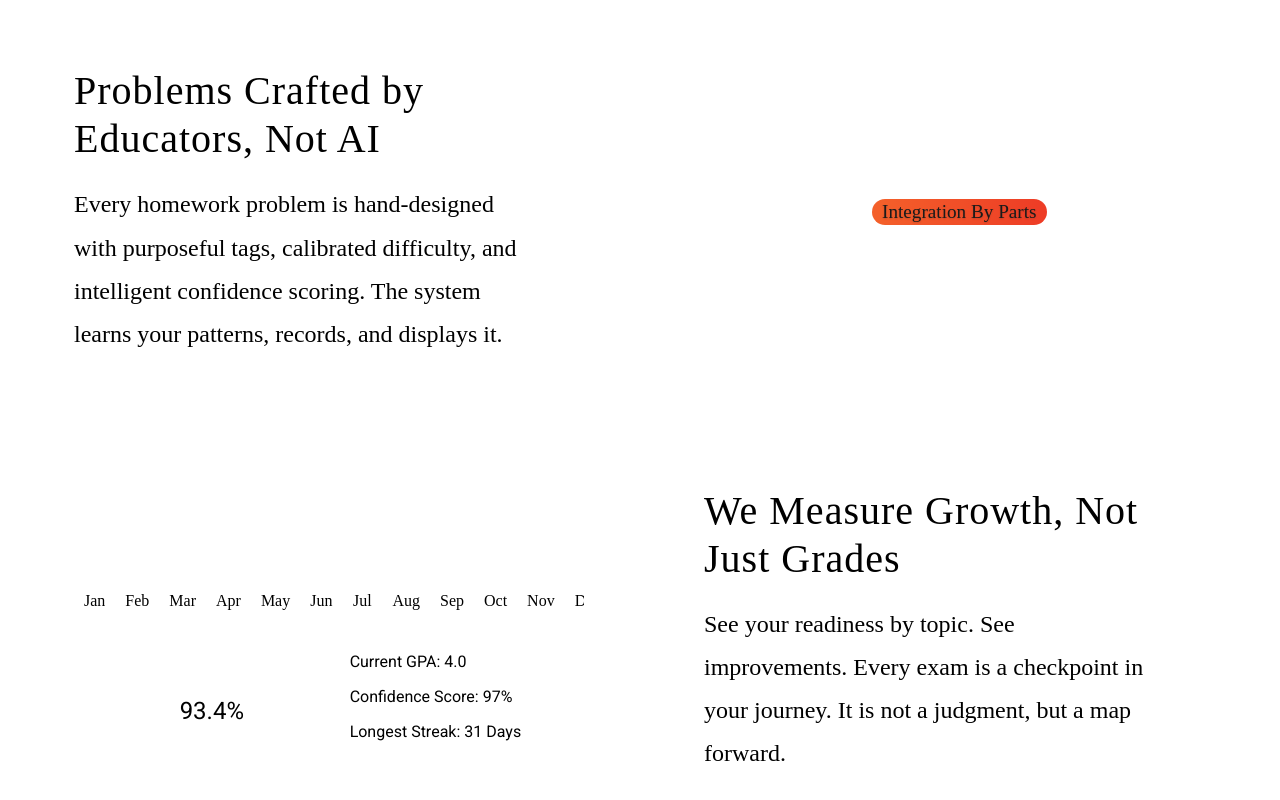
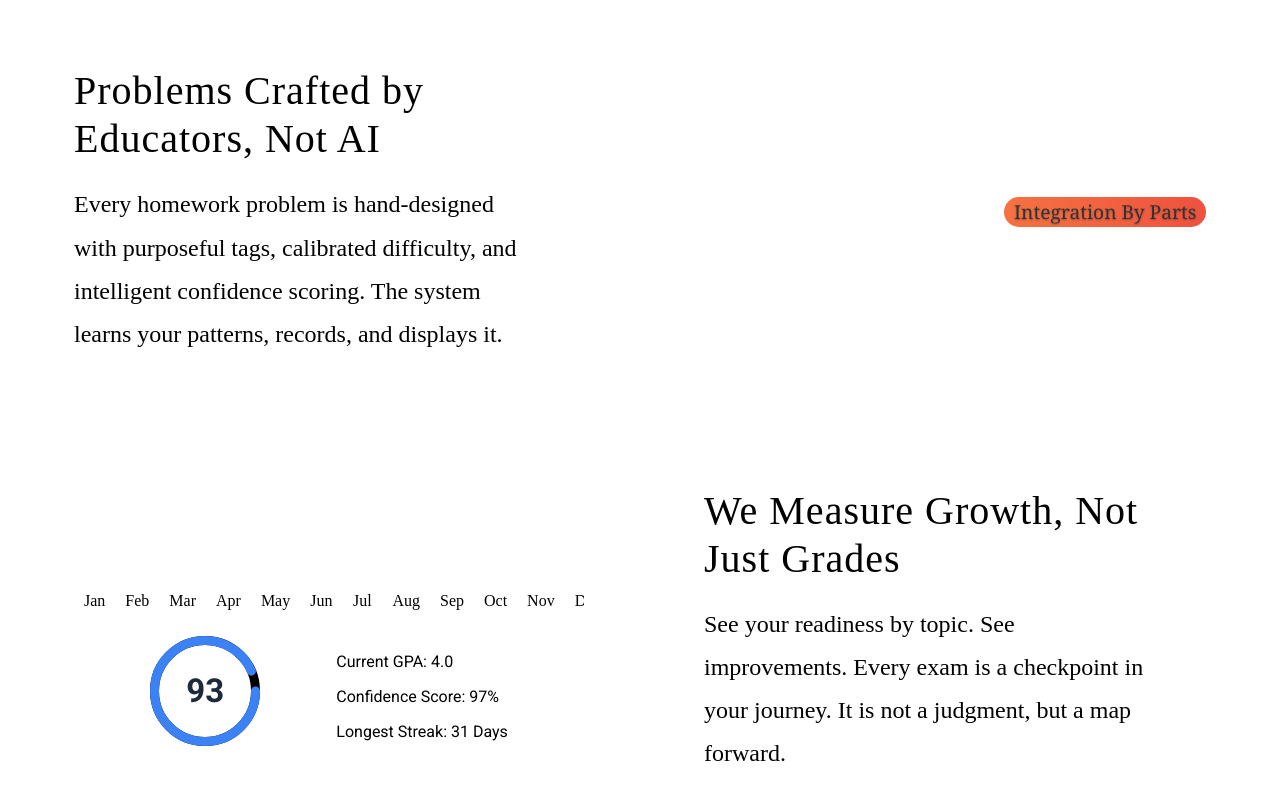
Before and after one commit to dragiev1/CalcMadeEasy, a React (Vite) app in the folder client/: page / in a window 1280 px wide. Shown: the part 1654-2454 px from the top of the page. Built offline with nearby package versions, Linux system fonts and the light colour scheme; the HTML template or start-up script is replaced by a standard one.

Commit message:
feat: started question component

```diff
--- a/client/src/App.tsx
+++ b/client/src/App.tsx
@@ -1,4 +1,5 @@
 import "./css/App.css";
+import 'katex/dist/katex.min.css';
 import Home from "./pages/Home";
 
 function App() {
--- a/client/src/components/InteractiveRadialGraph.tsx
+++ b/client/src/components/InteractiveRadialGraph.tsx
@@ -2,8 +2,8 @@ import RadialGraph from './RadialGraph';
 
 function InteractiveRadialGraph() {
   return (
-      <div className="p-6 rounded-lg shadow-md">
-        <RadialGraph value={93.4} />
+      <div className="rounded-lg shadow-md">
+        <RadialGraph value={93.4} size={110} strokeWidth={9} secondaryColor='black'/>
       </div>
   );
 }
--- a/client/src/components/RadialGraph.tsx
+++ b/client/src/components/RadialGraph.tsx
@@ -1,8 +1,7 @@
-import React, { useState, useEffect } from 'react';
-import "../css/RadialGraph.css"
+import React, { useState, useEffect, useCallback } from 'react';
+import '../css/RadialGraph.css';
 
-
-interface RadialGraphProps {
+export interface RadialGraphProps {
   value: number;
   maxValue?: number;
   size?: number;
@@ -14,92 +13,84 @@ interface RadialGraphProps {
   label?: string;
   animated?: boolean;
   className?: string;
+  'aria-label'?: string;
 }
 
 const RadialGraph: React.FC<RadialGraphProps> = ({
   value,
   maxValue = 100,
-  size = 150,
-  strokeWidth = 15,
-  primaryColor = 'var(--accent-primary)',
-  secondaryColor = 'var(--txt-secondary)',
-  textColor = 'var(--txt-primary)',
+  size = 60,
+  strokeWidth = 6,
+  primaryColor = 'var(--accent-primary, #3b82f6)',
+  secondaryColor = 'var(--txt-secondary, #cbd5e1)',
+  textColor = 'var(--txt-primary, #1e293b)',
   showLabel = true,
-  label = '%',
+  label = '',
   animated = true,
   className = '',
+  'aria-label': ariaLabel,
 }) => {
   const [displayValue, setDisplayValue] = useState<number>(0);
 
-  const radius: number = (size - strokeWidth) / 2;
-  const circumference: number = 2 * Math.PI * radius;
-  const percentage: number = Math.min(Math.max(value, 0), maxValue) / maxValue;
-  const strokeDashoffset: number = circumference - percentage * circumference;
+  const radius = (size - strokeWidth) / 2;
+  const circumference = 2 * Math.PI * radius;
 
-  const centerX: number = size / 2;
-  const centerY: number = size / 2;
+  const clampedPercentage = Math.min(Math.max(value, 0), maxValue) / maxValue;
+  const targetOffset = circumference - clampedPercentage * circumference;
 
   useEffect(() => {
     if (animated) {
-      const timer = setTimeout(() => {
-        setDisplayValue(value);
-      }, 100);
+      const timer = setTimeout(() => setDisplayValue(value), 50);
       return () => clearTimeout(timer);
-    } else {
-      setDisplayValue(value);
     }
+    setDisplayValue(value);
   }, [value, animated]);
 
-  const currentPercentage: number = Math.min(
-    Math.max(displayValue, 0),
-    maxValue
-  ) / maxValue;
-  const currentStrokeDashoffset: number =
-    circumference - currentPercentage * circumference;
+  const currentPercentage = Math.min(Math.max(displayValue, 0), maxValue) / maxValue;
+  const currentOffset = circumference - currentPercentage * circumference;
 
   return (
-    <div className={`relative inline-flex items-center justify-center ${className}`}>
+    <div
+      className={`radial-graph ${className}`}
+      style={{ width: size, height: size }}
+      role="progressbar"
+      aria-valuenow={Math.round(currentPercentage * 100)}
+      aria-valuemin={0}
+      aria-valuemax={100}
+      aria-label={ariaLabel ?? `Confidence: ${Math.round(currentPercentage * 100)}%`}
+    >
       <svg
         width={size}
         height={size}
-        className="transform -rotate-90"
+        className="radial-graph-svg"
         viewBox={`0 0 ${size} ${size}`}
       >
-        {/* Background Circle */}
         <circle
-          cx={centerX}
-          cy={centerY}
+          cx={size / 2}
+          cy={size / 2}
           r={radius}
           fill="none"
           stroke={secondaryColor}
           strokeWidth={strokeWidth}
         />
-
-        {/* Progress Circle */}
         <circle
-          cx={centerX}
-          cy={centerY}
+          cx={size / 2}
+          cy={size / 2}
           r={radius}
           fill="none"
           stroke={primaryColor}
           strokeWidth={strokeWidth}
           strokeDasharray={circumference}
-          strokeDashoffset={currentStrokeDashoffset}
+          strokeDashoffset={currentOffset}
           strokeLinecap="round"
-          className={animated ? 'transition-all duration-1000 ease-out' : ''}
+          className="radial-graph-progress"
         />
       </svg>
 
-      {/* Center Label */}
       {showLabel && (
-        <div
-          className="radial-graph"
-          style={{ color: textColor }}
-        >
-          <span className="text-3xl font-bold">
-            {currentPercentage * 100}
-          </span>
-          <span className="text-sm opacity-70">{label}</span>
+        <div className="radial-graph-label" style={{ color: textColor, fontSize: size * 0.3 }}>
+          <span>{Math.round(currentPercentage * 100)}</span>
+          <span className="radial-graph-suffix">{label}</span>
         </div>
       )}
     </div>
--- a/client/src/css/RadialGraph.css
+++ b/client/src/css/RadialGraph.css
@@ -1,10 +1,34 @@
+/* RadialGraph.css */
 .radial-graph {
+  position: relative;
+  display: flex;
+  align-items: center;
+  justify-content: center;
+  flex-shrink: 0; /* Prevents squishing in flex containers */
+}
+
+.radial-graph-svg {
+  display: block;
+  transform: rotate(-0deg); /* Starts at 12 o'clock */
+}
+
+.radial-graph-progress {
+  transition: stroke-dashoffset 1s cubic-bezier(0.4, 0, 0.2, 1);
+}
+
+.radial-graph-label {
   position: absolute;
-  inset: 0;
   display: flex;
+  flex-direction: column;
+  align-items: center;
   justify-content: center;
-  align-items: center;
-  font-size: x-large;
-  margin-bottom: 5px;
-  color: var(--txt-secondary);
+  line-height: 1;
+  font-weight: 700;
+  pointer-events: none;
 }
+
+.radial-graph-suffix {
+  font-size: 0.75em;
+  opacity: 0.7;
+  margin-top: 2px;
+}
--- a/client/src/css/Tag.css
+++ b/client/src/css/Tag.css
@@ -9,17 +9,19 @@
 .tag-container {
   display: inline-flex;
   margin: auto;
+  margin-right: 0.5rem;
   justify-content: center;
   align-items: center;
-  opacity: 0.9;
+  opacity: 0.8;
   border-radius: 100px;
   font-size: 1.2rem;
   font-weight: 500;
+  font-family: Cambria, Cochin, Georgia, Times, 'Times New Roman', serif;
   transition:  0.2s ease-in-out;
   cursor: default;
   min-width: 50px;
   min-height: 20px;
-  padding: 3px 10px 3px 10px;
+  padding: 5px 10px 5px 10px;
 
   background: linear-gradient(
     to right,
@@ -39,7 +41,7 @@
 
 .tag-name {
   color: var(--txt-primary);
-  text-shadow: 0 1px 2px rgb(0, 0, 0, 0.2);
+  text-shadow: 0 1px 2px rgb(0, 0, 0, 0.5);
   white-space: nowrap;
   display: inline-block;
   line-height: 1;
```
Also changed, not shown: client/src/components/QuestionCard.tsx (+11 -16 lines), client/src/css/QuestionCard.css (+40 -2 lines), client/src/types/Problem.tsx (added, +9 -0 lines).
